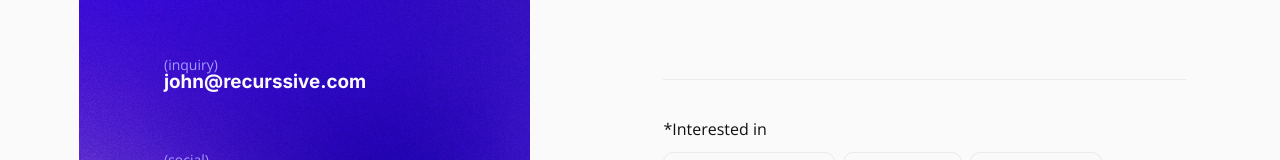
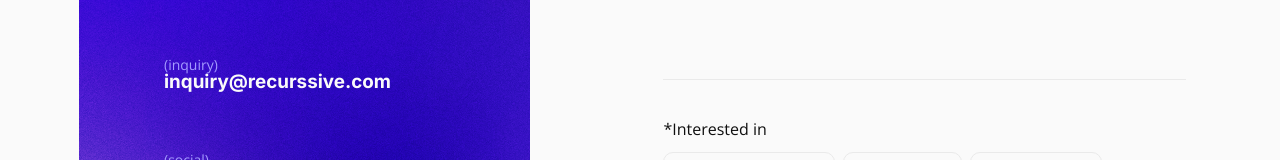
Before and after one commit to Doberjohn/recurssive, a Next.js app: page /contact in a window 1280 px wide. Shown: the part 556-716 px from the top of the page. Built offline with nearby package versions, Linux system fonts and the light colour scheme; no server answers.

Commit message:
fix(contact): inquiry@recurssive.com, not john@
The frames draw john@recurssive.com; corrected on the owner's instruction. The
mailto: href follows it.

```diff
--- a/src/components/ContactDetails.tsx
+++ b/src/components/ContactDetails.tsx
@@ -33,7 +33,7 @@ import { site } from '@/lib/site'
 
 const rows = [
   { label: '(general)', value: site.email, href: `mailto:${site.email}` },
-  { label: '(inquiry)', value: 'john@recurssive.com', href: 'mailto:john@recurssive.com' },
+  { label: '(inquiry)', value: 'inquiry@recurssive.com', href: 'mailto:inquiry@recurssive.com' },
   { label: '(social)', value: '@recurssive', href: null },
   { label: '(phone)', value: site.phone, href: `tel:${site.phone.replace(/\s/g, '')}` },
 ]
```
